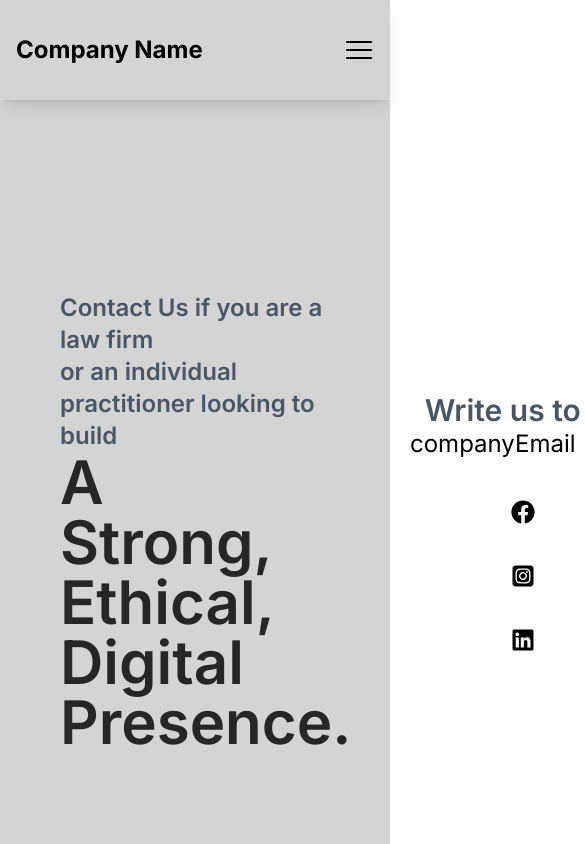
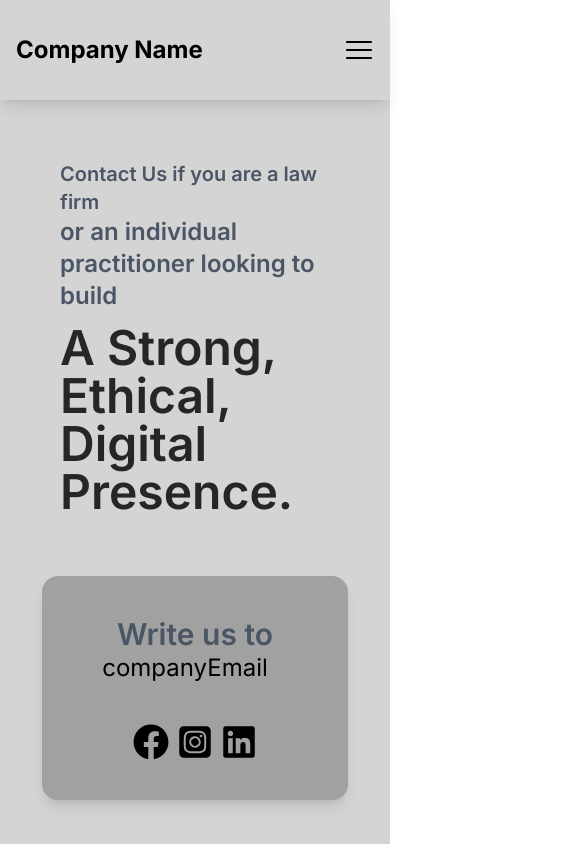
Before and after one commit to AkshayJosephJimmy/legal_digital_consultancy, a React (Vite) app in the folder legal_digital_frontend/: page /contact in a window 390 px wide. Shown: the top 844 px of the page, 585 px wide, since content can reach past the window. Built offline with nearby package versions, Linux system fonts and the light colour scheme.

Commit message:
made contact us responsive

```diff
--- a/legal_digital_frontend/src/components/ContactUs.jsx
+++ b/legal_digital_frontend/src/components/ContactUs.jsx
@@ -11,22 +11,22 @@ function ContactUs(){
 
 
     return(
-        <div className="mt-25 h-screen bg-neutral-300 flex  items-center justify-start ">
+        <div className="mt-25 h-200 lg:h-screen bg-neutral-300 flex flex-col lg:flex-row items-center justify-start ">
          <div className="p-15 w-full h-fit bg-neutral-300 text-start  ">
-            <p className="text-gray-600 text-2xl font-semibold">Contact Us if you are a law firm
-                </p><p className="text-gray-600 text-2xl font-semibold">or an individual practitioner looking to build  <span className="text-neutral-800 text-6xl block">A <span>Strong</span>, <span className="text-neutral-800 text-6xl block">Ethical,</span> <span className="text-neutral-800 text-6xl block">Digital Presence.</span></span></p>
+            <p className="text-gray-600 text-xl lg:text-2xl font-semibold">Contact Us if you are a law firm
+                </p><p className="text-gray-600 text-2xl font-semibold">or an individual practitioner looking to build  <span className="text-neutral-800 mt-3 text-5xl lg:text-6xl block">A <span>Strong</span>, <span className="text-neutral-800 text-5xl lg:text-6xl block">Ethical,</span> <span className="text-neutral-800 text-5xl lg:text-6xl block">Digital Presence.</span></span></p>
          </div>
-         <div className="flex flex-col items-center justify-center mr-10">
+         <div className="flex flex-col items-center justify-center bg-neutral-400 p-10 rounded-2xl shadow-lg lg:mr-10">
 
-         <div className="mr-10">
+         <div className="mr-0 lg:mr-10">
             <p className="text-gray-600 text-3xl font-semibold text-center">Write us to </p>
             <a href="mailto:akshayjosephjimmy05@gmail.com" className="text-2xl p-5 mr-5">companyEmail</a>
          </div>
-         <div className="items-center justify-center">
+         <div className=" flex flex-row gap-2">
 
-            <FaFacebook className="text-2xl text-center mt-10 block"/>
-            <FaSquareInstagram className="text-2xl text-center mt-10 block"/>
-            <FaLinkedin className="text-2xl text-center mt-10 block"/>
+            <FaFacebook className="text-4xl text-center mt-10 lg:block"/>
+            <FaSquareInstagram className="text-4xl text-center mt-10 lg:block"/>
+            <FaLinkedin className="text-4xl text-center mt-10 lg:block"/>
          </div>
          </div>
 
```
